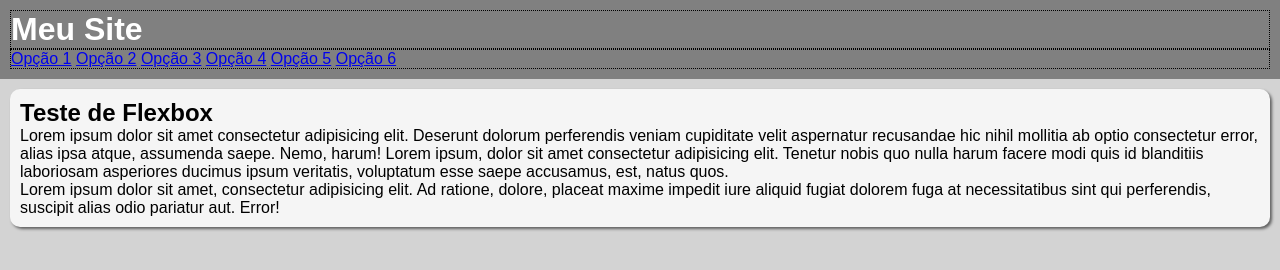
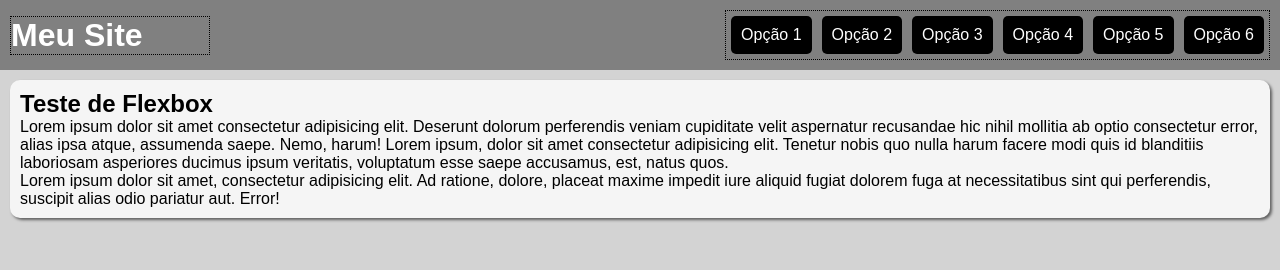
Before and after one commit to albertiF-dev/html-css, a plain HTML site: page exercicios/ex027/flex013 - menu flexbox/index.html in a window 1280 px wide. Drawn offline with Linux system fonts and the light colour scheme.

Commit message:
Menu Flexbox

```diff
--- a/exercicios/ex027/flex013 - menu flexbox/style.css
+++ b/exercicios/ex027/flex013 - menu flexbox/style.css
@@ -18,14 +18,40 @@ header {
     background-color: gray;
     color: white;
     padding: 10px;
+
+    display: flex;
+    flex-flow: row wrap;
+    justify-content: space-between;
+    align-items: center;
 }
 
 header > h1 {
     border: 1px dotted black;
+    flex: 0 0 200px;
 }
 
 header > nav {
     border: 1px dotted black;
+
+    display: flex;
+    flex-flow: row wrap;
+    justify-content: flex-end;
+}
+
+header > nav > a {
+    background-color: black;
+    color: white;
+    padding: 10px;
+    margin: 5px;
+    border-radius: 5px;
+    text-decoration: none;
+    text-align: center;
+}
+
+header > nav > a:hover {
+    background-color: white;
+    color: black;
+    transition: background-color 0.3s, color 0.3s;
 }
 
 main {
```
